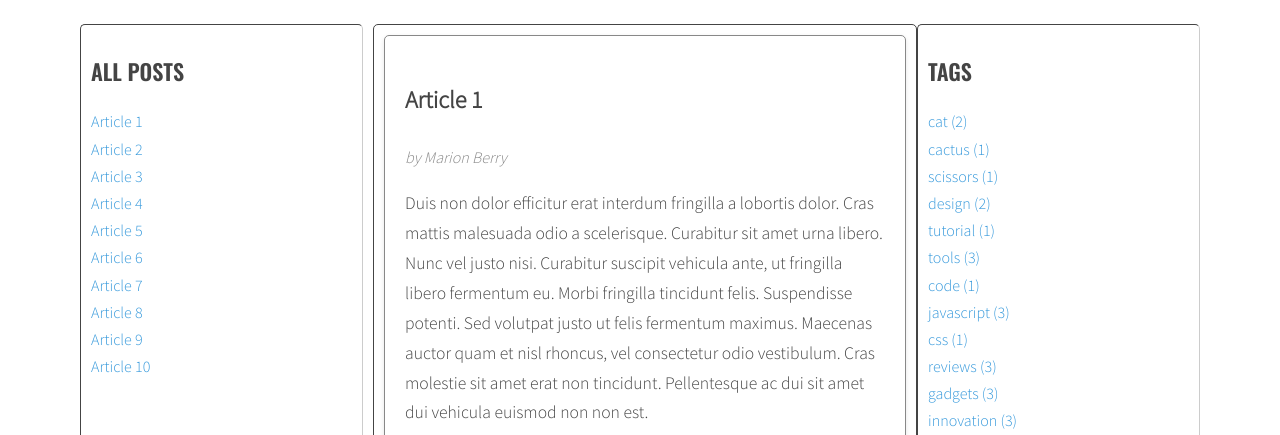
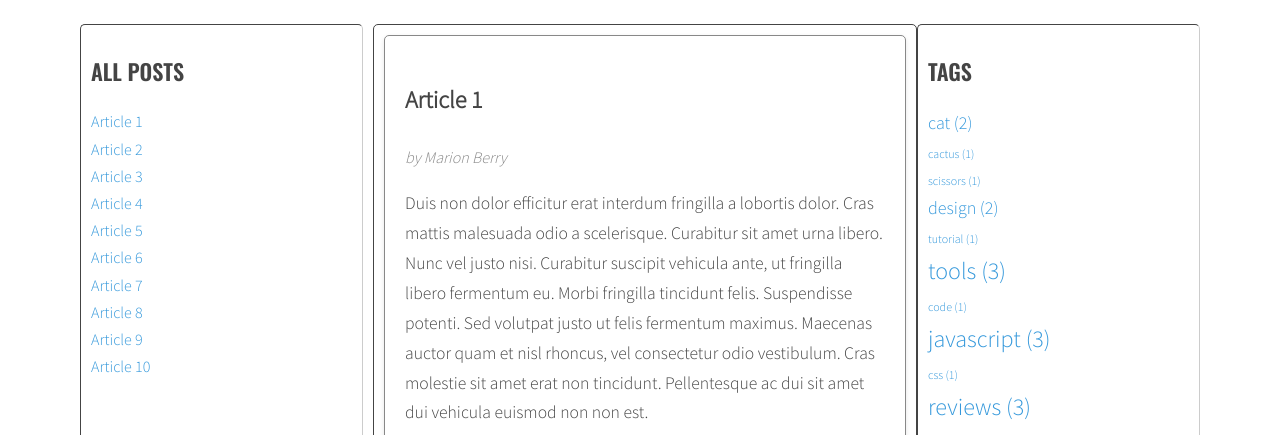
Before and after one commit to Stazus/javascript-blog, a website: page index.html in a window 1280 px wide. Shown: the part 321-756 px from the top of the page. Drawn offline with nearby package versions, Linux system fonts and the light colour scheme.

Commit message:
Chmura tagów

```diff
--- a/index.html
+++ b/index.html
@@ -293,13 +293,28 @@
             }
         });
 
-        // Dodawanie tagów do listy w prawej kolumnie
+
+
+        // Znalezienie minimalnej i maksymalnej liczby wystąpień
+        const counts = Object.values(tags);
+        const minCount = Math.min(...counts);
+        const maxCount = Math.max(...counts);
+
+        // Zakres rozmiarów czcionki (w pikselach)
+        const minFontSize = 12;
+        const maxFontSize = 24;
+
+        // Dodawanie tagów do listy w prawej kolumnie z dynamicznymi rozmiarami
         tagsList.innerHTML = '';
         for (const [tag, count] of Object.entries(tags)) {
+            // Skalowanie rozmiaru czcionki w zależności od liczby wystąpień
+            const fontSize = minFontSize + ((count - minCount) / (maxCount - minCount)) * (maxFontSize - minFontSize);
+
             const li = document.createElement('li');
-            li.innerHTML = `<a href="javascript:void(0);" data-tag="${tag}">${tag} <span>(${count})</span></a>`;
+            li.innerHTML = `<a href="javascript:void(0);" data-tag="${tag}" style="font-size: ${fontSize}px;">${tag} <span>(${count})</span></a>`;
             tagsList.appendChild(li);
         }
+
 
         // Dodanie event listenera do każdego tagu w prawej kolumnie
         const tagLinks = tagsList.querySelectorAll('a');
```
